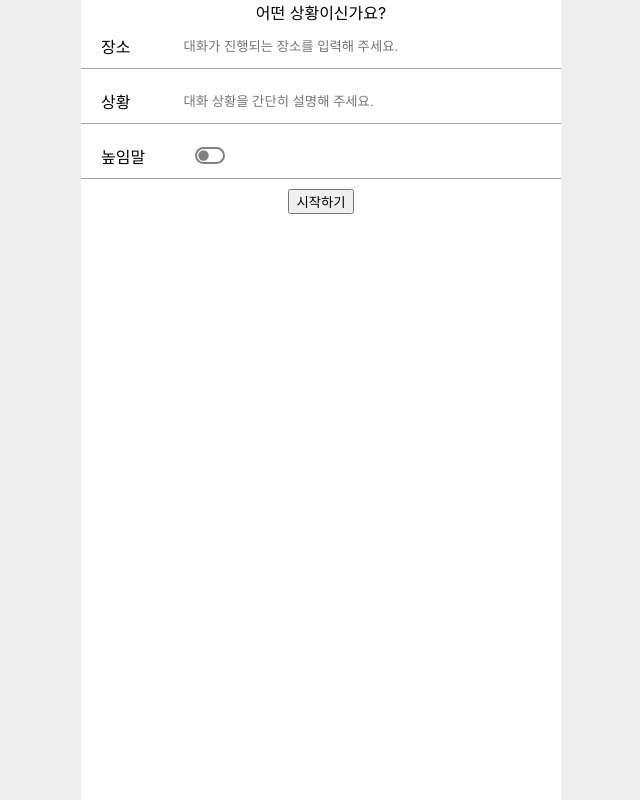
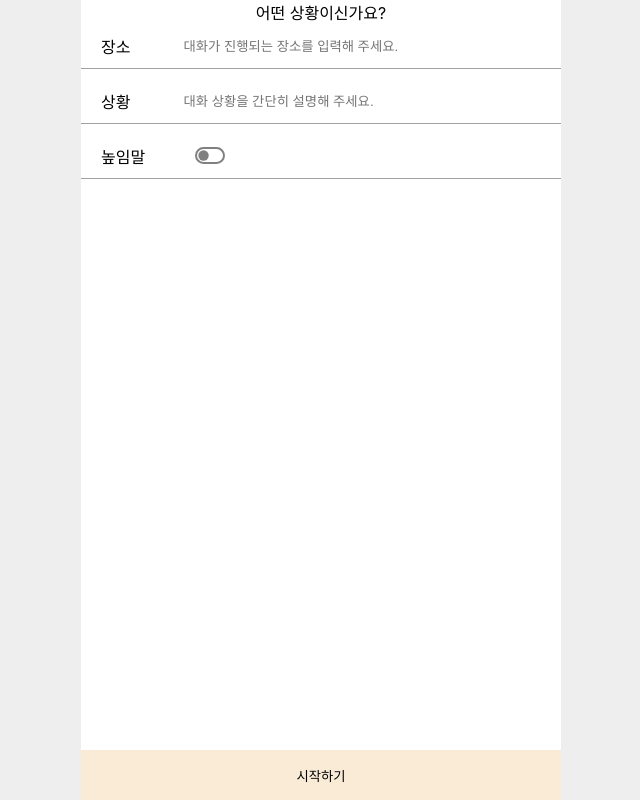
Before and after one commit to jiwon79/gpt-translate, a Next.js app: page / in a window 1280 px wide. Shown: the whole page, without its empty margins (319-959 px from the left). Built offline with nearby package versions, Linux system fonts and the light colour scheme.

Commit message:
:lipstick: Home Page - 시작 버튼 추가

```diff
--- a/app/page.module.scss
+++ b/app/page.module.scss
@@ -1,5 +1,18 @@
 .container {
   display: flex;
+  height: 100vh;
   flex-direction: column;
   align-items: center;
 }
+
+.spacer {
+  flex: 1;
+}
+
+.button__start {
+  width: min(100%, 480px);
+  outline: none;
+  border: none;
+  height: 50px;
+  background-color: antiquewhite;
+}
--- a/app/page.tsx
+++ b/app/page.tsx
@@ -9,7 +9,8 @@ const Home = () => {
       <TextInput label={"장소"} placeholder={'대화가 진행되는 장소를 입력해 주세요.'} />
       <TextInput label={"상황"} placeholder={'대화 상황을 간단히 설명해 주세요.'} />
       <ToggleInput label={"높임말"}/>
-      <button>시작하기</button>
+      <div className={styles.spacer} />
+      <button className={styles.button__start}>시작하기</button>
     </div>
   )
 }
```
